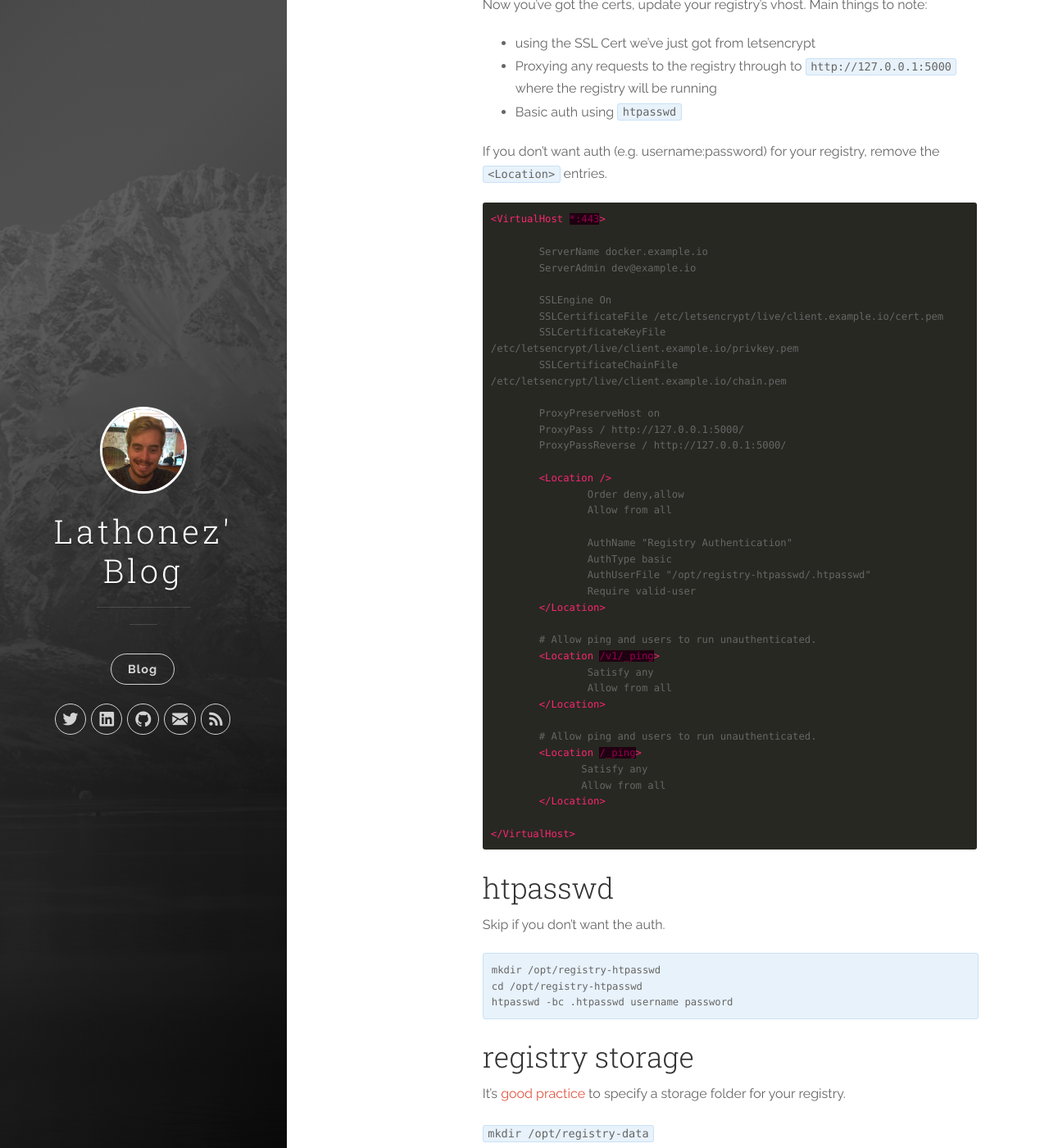
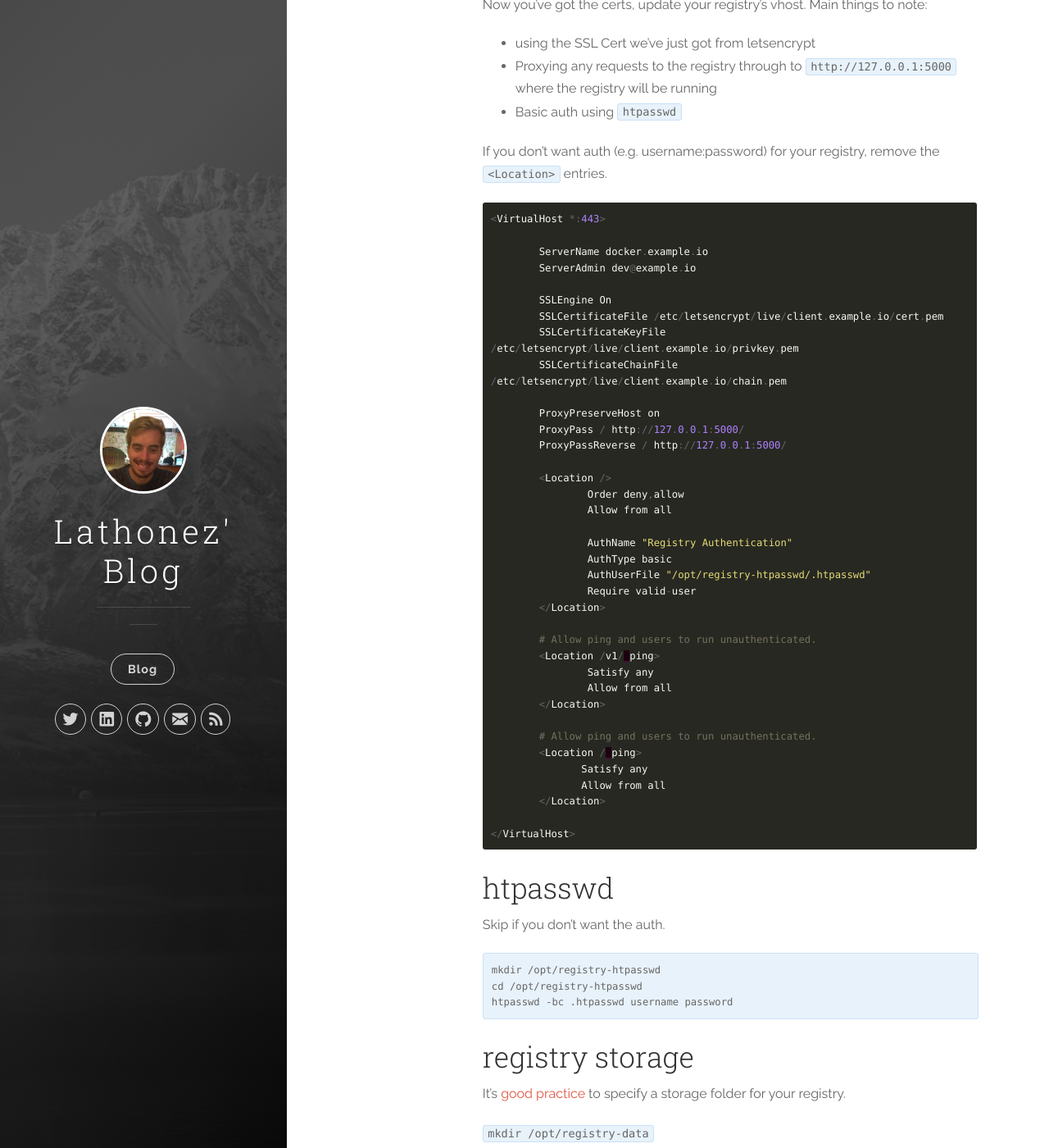
Before and after one commit to lathonez/lathonez.github.io, a Jekyll site: the page built from _posts/2016-07-20-docker-registry-apache-letsencrypt.markdown, in a window 1280 px wide and 1400 px high, scrolled down 1072 px. Shown: the whole window at 82% size. Built offline with Jekyll 4.4.1, drawn with Linux system fonts in a browser that asks for light colours; nearby versions of some CDN libraries.

Commit message:
markdown

````diff
--- a/_posts/2016-07-20-docker-registry-apache-letsencrypt.markdown
+++ b/_posts/2016-07-20-docker-registry-apache-letsencrypt.markdown
@@ -40,7 +40,7 @@ Now you've got the certs, update your registry's vhost. Main things to note:
 
 If you don't want auth (e.g. username:password) for your registry, remove the `<Location>` entries.
 
-```xml
+```conf
 <VirtualHost *:443>
 
         ServerName docker.example.io
````
